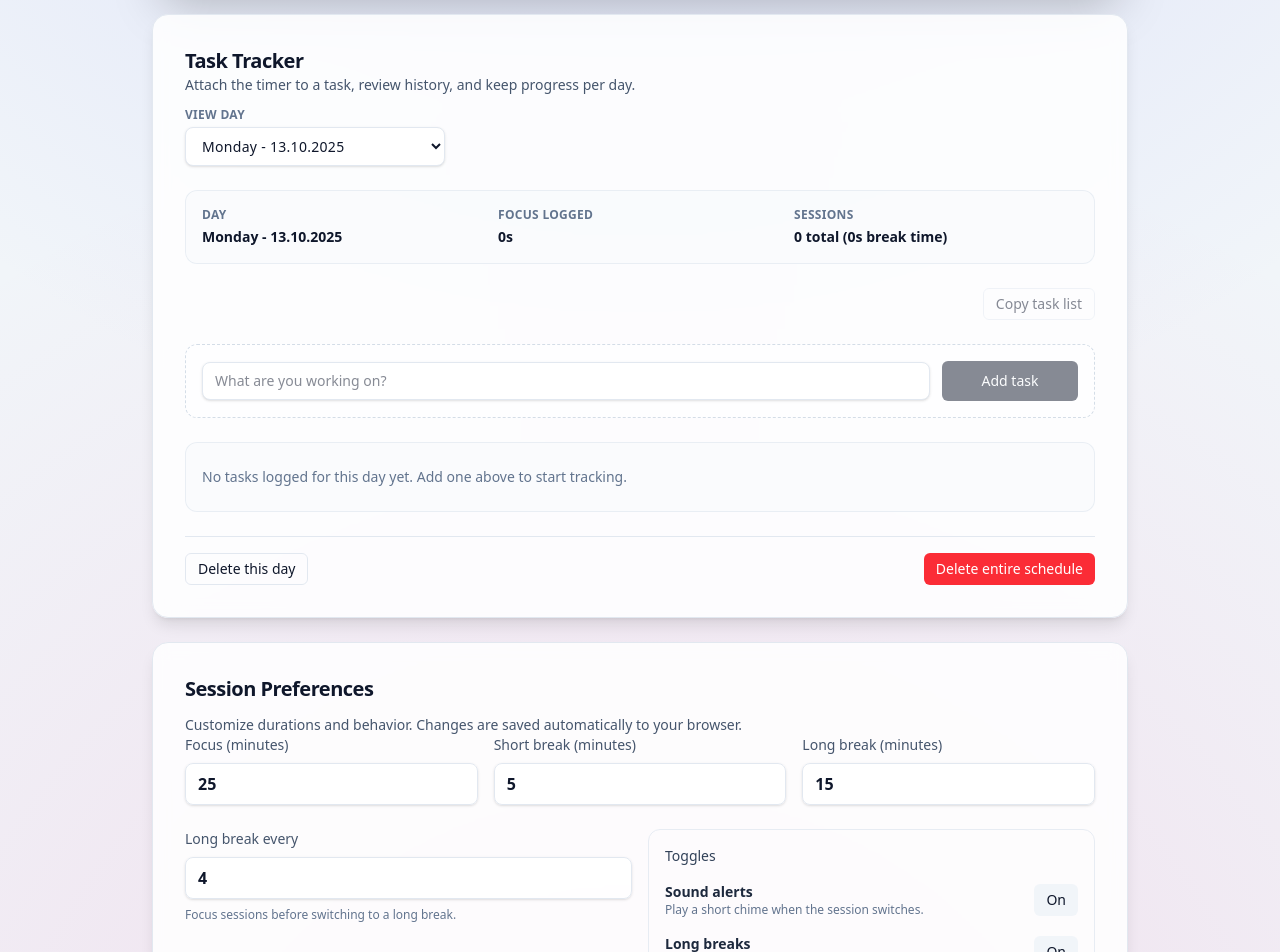
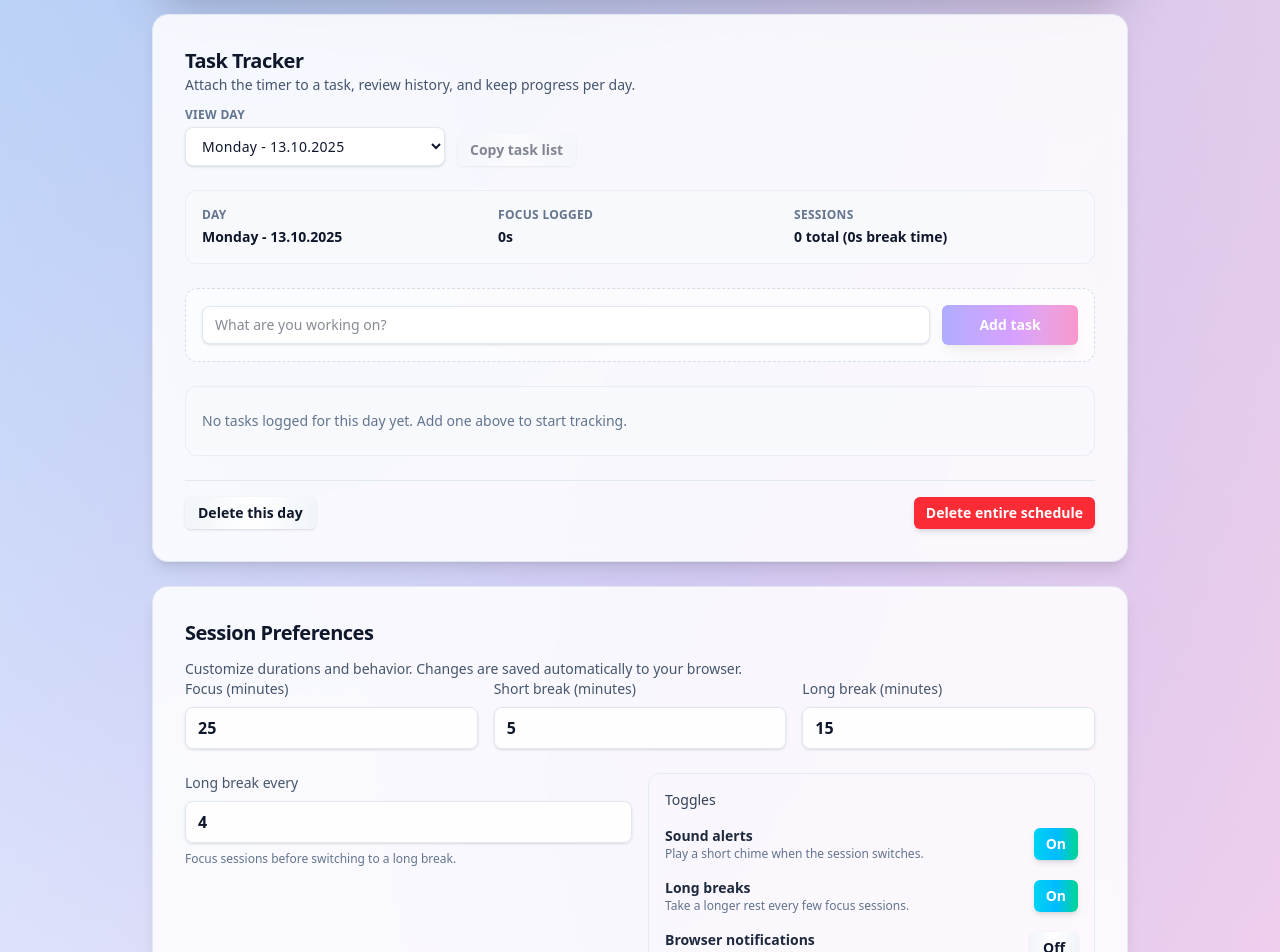
Before and after one commit to StanislavKosharinski/fliflofla, a Next.js app: page / in a window 1280 px wide. Shown: the part 600-1552 px from the top of the page. Built offline with nearby package versions, Linux system fonts and the light colour scheme.

Commit message:
Make it look not boring

```diff
--- a/src/app/page.tsx
+++ b/src/app/page.tsx
@@ -3,8 +3,8 @@ import { PomodoroTimer } from "@/components/pomodoro/pomodoro-timer";
 export default function Home() {
   return (
     <main className="relative min-h-screen w-full overflow-hidden pb-16">
-      <div className="pointer-events-none absolute inset-0 -z-10 bg-slate-100 transition-colors dark:bg-slate-950" />
-      <div className="pointer-events-none absolute inset-0 -z-10 bg-[radial-gradient(circle_at_top,_rgba(129,140,248,0.25),_transparent_55%),radial-gradient(circle_at_bottom,_rgba(236,72,153,0.15),_transparent_60%)]" />
+      <div className="pointer-events-none absolute inset-0 -z-10 bg-gradient-to-br from-indigo-100 via-white to-pink-100 transition-colors dark:from-slate-900 dark:via-slate-950 dark:to-purple-950" />
+      <div className="pointer-events-none absolute inset-0 -z-10 bg-[radial-gradient(120%_120%_at_20%_0%,rgba(56,189,248,0.35),transparent),radial-gradient(120%_120%_at_80%_20%,rgba(244,114,182,0.3),transparent),radial-gradient(100%_120%_at_50%_80%,rgba(167,139,250,0.3),transparent)]" />
       <PomodoroTimer />
     </main>
   );
--- a/src/components/pomodoro/pomodoro-timer.tsx
+++ b/src/components/pomodoro/pomodoro-timer.tsx
@@ -24,6 +24,7 @@ import { useScheduler } from "@/hooks/use-scheduler";
 
 import type { DaySchedule, TaskEntry } from "@/hooks/use-scheduler";
 import type { TimerMode, TimerSettings } from "@/hooks/use-timer";
+import { cn } from "@/lib/utils";
 
 const MODE_LABELS: Record<TimerMode, string> = {
   focus: "Focus",
@@ -174,7 +175,9 @@ function buildDaySummaryText(day: DaySchedule | undefined): string {
     return "No day selected.";
   }
 
-  const orderedTasks = day.tasks.slice().sort((a, b) => b.updatedAt - a.updatedAt);
+  const orderedTasks = day.tasks
+    .slice()
+    .sort((a, b) => b.updatedAt - a.updatedAt);
 
   if (orderedTasks.length === 0) {
     return `No tasks recorded.`;
@@ -233,7 +236,9 @@ export function PomodoroTimer() {
   const [deleteDayKey, setDeleteDayKey] = useState<string | null>(null);
   const [showDeleteDayDialog, setShowDeleteDayDialog] = useState(false);
   const [showClearScheduleDialog, setShowClearScheduleDialog] = useState(false);
-  const [copyStatus, setCopyStatus] = useState<"success" | "error" | null>(null);
+  const [copyStatus, setCopyStatus] = useState<"success" | "error" | null>(
+    null
+  );
   const copyFeedbackTimeout = useRef<number | null>(null);
 
   useEffect(() => {
@@ -500,8 +505,7 @@ export function PomodoroTimer() {
     setShowClearScheduleDialog(false);
   };
 
-  const showCopyFeedback = useCallback(
-    (status: "success" | "error") => {
+  const showCopyFeedback = useCallback((status: "success" | "error") => {
     if (copyFeedbackTimeout.current) {
       window.clearTimeout(copyFeedbackTimeout.current);
     }
@@ -510,9 +514,7 @@ export function PomodoroTimer() {
       setCopyStatus(null);
       copyFeedbackTimeout.current = null;
     }, 2500);
-    },
-    []
-  );
+  }, []);
 
   const handleCopyDaySummary = useCallback(() => {
     if (!clipboardSupported) {
@@ -576,11 +578,25 @@ export function PomodoroTimer() {
               </p>
             </div>
 
-            <div className="rounded-2xl border border-slate-200/70 bg-slate-50/70 p-4 dark:border-slate-700/70 dark:bg-slate-900/50">
+            <div
+              className={cn(
+                "rounded-2xl border p-4 transition-shadow",
+                todaysActiveTask
+                  ? "border-indigo-300 bg-gradient-to-r from-indigo-500/15 via-purple-500/10 to-pink-500/15 shadow-xl dark:border-indigo-500/40 dark:from-indigo-500/20 dark:via-purple-500/20 dark:to-pink-500/20"
+                  : "border-slate-200/70 bg-slate-50/70 dark:border-slate-700/70 dark:bg-slate-900/50"
+              )}
+            >
+              <div className="flex flex-wrap items-center gap-2">
                 <p className="text-xs font-medium uppercase tracking-wide text-slate-500 dark:text-slate-400">
                   Today&apos;s active task
                 </p>
-              <p className="mt-1 text-base font-semibold text-slate-900 dark:text-slate-100">
+                {todaysActiveTask && (
+                  <span className="inline-flex items-center rounded-full bg-indigo-500/90 px-2.5 py-1 text-[10px] font-semibold uppercase tracking-wide text-white shadow-sm">
+                    In focus
+                  </span>
+                )}
+              </div>
+              <p className="wrap-anywhere mt-1 text-base font-semibold text-slate-900 dark:text-slate-100">
                 {todaysActiveTask
                   ? todaysActiveTask.title
                   : "No active task selected yet"}
@@ -669,6 +685,32 @@ export function PomodoroTimer() {
                   Jump to today
                 </Button>
               )}
+
+              <div className="flex flex-wrap items-center justify-end self-end gap-3 text-xs text-slate-500 dark:text-slate-400">
+                {copyStatus === "success" && (
+                  <span className="rounded-full bg-emerald-100 px-3 py-1 font-semibold text-emerald-700 dark:bg-emerald-400/20 dark:text-emerald-200">
+                    Copied to clipboard
+                  </span>
+                )}
+                {copyStatus === "error" && (
+                  <span className="rounded-full bg-amber-100 px-3 py-1 font-semibold text-amber-700 dark:bg-amber-400/20 dark:text-amber-200">
+                    Unable to copy
+                  </span>
+                )}
+                <Button
+                  variant="outline"
+                  size="sm"
+                  onClick={handleCopyDaySummary}
+                  aria-label={`Copy task list for ${dayLabel}`}
+                  disabled={
+                    !clipboardSupported ||
+                    !selectedDay ||
+                    selectedDay.tasks.length === 0
+                  }
+                >
+                  Copy task list
+                </Button>
+              </div>
             </div>
           </CardHeader>
           <CardContent className="space-y-6">
@@ -711,30 +753,6 @@ export function PomodoroTimer() {
                   </div>
                 </div>
 
-                <div className="flex flex-wrap items-center justify-end gap-3 text-xs text-slate-500 dark:text-slate-400">
-                  {copyStatus === "success" && (
-                    <span className="rounded-full bg-emerald-100 px-3 py-1 font-semibold text-emerald-700 dark:bg-emerald-400/20 dark:text-emerald-200">
-                      Copied to clipboard
-                    </span>
-                  )}
-                  {copyStatus === "error" && (
-                    <span className="rounded-full bg-amber-100 px-3 py-1 font-semibold text-amber-700 dark:bg-amber-400/20 dark:text-amber-200">
-                      Unable to copy
-                    </span>
-                  )}
-                  <Button
-                    variant="outline"
-                    size="sm"
-                    onClick={handleCopyDaySummary}
-                    aria-label={`Copy task list for ${dayLabel}`}
-                    disabled={
-                      !clipboardSupported || !selectedDay || selectedDay.tasks.length === 0
-                    }
-                  >
-                    Copy task list
-                  </Button>
-                </div>
-
                 <form
                   onSubmit={handleTaskSubmit}
                   className="grid grid-cols-6 gap-3 rounded-xl border border-dashed border-slate-300/80 bg-white/50 p-4 dark:border-slate-700/70 dark:bg-slate-900/40 sm:flex-row sm:items-center"
@@ -753,7 +771,6 @@ export function PomodoroTimer() {
                     type="submit"
                     disabled={!taskTitle.trim()}
                     aria-label="Add task"
-		  className="col-span-1"
                   >
                     Add task
                   </Button>
@@ -771,9 +788,14 @@ export function PomodoroTimer() {
                       return (
                         <div
                           key={task.id}
-                          className="rounded-2xl border border-slate-200 bg-white/90 p-5 shadow-sm transition hover:border-indigo-200 dark:border-slate-700 dark:bg-slate-900/70 dark:hover:border-indigo-500/50"
+                          className={cn(
+                            "rounded-2xl border p-5 shadow-sm transition hover:-translate-y-0.5 hover:shadow-lg",
+                            isActive
+                              ? "border-indigo-400 bg-gradient-to-r from-indigo-500/15 via-purple-500/15 to-pink-500/15 dark:border-indigo-500/50 dark:from-indigo-500/20 dark:via-purple-500/20 dark:to-pink-500/20"
+                              : "border-slate-200 bg-white/90 hover:border-indigo-200 dark:border-slate-700 dark:bg-slate-900/70 dark:hover:border-indigo-500/40"
+                          )}
                         >
-                          <div className="grid grid-cols-12 gap-3 sm:flex-row sm:items-start sm:justify-between">
+                          <div className="grid grid-cols-12 gap-3">
                             {editingTaskId === task.id ? (
                               <form
                                 onSubmit={handleEditingSubmit}
@@ -808,8 +830,8 @@ export function PomodoroTimer() {
                                 </div>
                               </form>
                             ) : (
-                              <div className="col-span-8">
-                                <h3 className="text-base font-semibold text-slate-900 dark:text-slate-100">
+                              <div className="col-span-8 space-y-2">
+                                <h3 className="wrap-anywhere text-base font-semibold text-slate-900 dark:text-slate-100">
                                   {task.title}
                                 </h3>
                                 <p className="text-xs text-slate-500 dark:text-slate-400">
@@ -817,9 +839,19 @@ export function PomodoroTimer() {
                                   {TIME_OF_DAY_FORMAT.format(task.createdAt)} •{" "}
                                   {task.sessions.length} sessions
                                 </p>
+                                <div className="flex flex-wrap gap-2 text-[11px] font-semibold uppercase tracking-wide text-slate-500 dark:text-slate-300">
+                                  <span className="inline-flex items-center rounded-full bg-white/70 px-2 py-1 text-slate-600 shadow-sm dark:bg-slate-800/70 dark:text-slate-100">
+                                    Focus{" "}
+                                    {formatDuration(task.totalFocusSeconds)}
+                                  </span>
+                                  <span className="inline-flex items-center rounded-full bg-white/70 px-2 py-1 text-slate-600 shadow-sm dark:bg-slate-800/70 dark:text-slate-100">
+                                    Break{" "}
+                                    {formatDuration(task.totalBreakSeconds)}
+                                  </span>
+                                </div>
                               </div>
                             )}
-                            <div className="flex justify-end col-span-4 gap-2 items-center gap-2">
+                            <div className="flex col-span-4 gap-2 items-start justify-end">
                               <Button
                                 variant={isActive ? "secondary" : "outline"}
                                 size="sm"
--- a/src/components/ui/button.tsx
+++ b/src/components/ui/button.tsx
@@ -122,17 +122,17 @@ const Button = forwardRef<HTMLButtonElement, ButtonProps>(
         : "bg-slate-900/10 dark:bg-white/10";
 
 const baseClasses =
-      "relative inline-flex items-center justify-center rounded-md text-sm font-medium transition-transform duration-75 focus-visible:outline-none focus-visible:ring-2 focus-visible:ring-indigo-400 dark:focus-visible:ring-indigo-300 disabled:cursor-not-allowed disabled:opacity-50 overflow-hidden active:scale-[0.97]";
+  "relative inline-flex items-center justify-center rounded-md text-sm font-semibold transition-all duration-150 focus-visible:outline-none focus-visible:ring-2 focus-visible:ring-offset-2 focus-visible:ring-indigo-400 dark:focus-visible:ring-indigo-300 disabled:cursor-not-allowed disabled:opacity-50 overflow-hidden active:scale-[0.98] hover:-translate-y-0.5 shadow-sm";
 
 const variantClasses: Record<ButtonVariant, string> = {
   default:
-        "bg-slate-900 text-slate-50 hover:bg-slate-900/90 dark:bg-slate-50 dark:text-slate-900 dark:hover:bg-slate-50/90",
+    "bg-gradient-to-r from-indigo-500 via-purple-500 to-pink-500 text-white shadow-lg hover:shadow-xl hover:from-indigo-500/90 hover:via-purple-500/90 hover:to-pink-500/90 dark:from-indigo-400 dark:via-purple-400 dark:to-pink-400",
   destructive:
-        "bg-red-500 text-white hover:bg-red-600 dark:bg-red-600 dark:text-white dark:hover:bg-red-700",
+    "bg-red-500 text-white shadow-md hover:bg-red-600 dark:bg-red-600 dark:text-white dark:hover:bg-red-700",
   outline:
-        "border border-slate-200 bg-transparent hover:bg-slate-100 text-slate-900 dark:border-slate-700 dark:hover:bg-slate-800 dark:text-slate-50",
+    "border border-transparent bg-gradient-to-r from-slate-100 via-white to-slate-100 text-slate-900 hover:border-indigo-200 hover:shadow-lg dark:from-slate-800 dark:via-slate-900 dark:to-slate-800 dark:text-slate-50 dark:hover:border-purple-400",
   secondary:
-        "bg-slate-100 text-slate-900 hover:bg-slate-200 dark:bg-slate-800 dark:text-slate-50 dark:hover:bg-slate-700",
+    "bg-gradient-to-r from-cyan-400 via-sky-400 to-emerald-400 text-white shadow-md hover:shadow-xl hover:from-cyan-400/90 hover:via-sky-400/90 hover:to-emerald-400/90 dark:from-cyan-500 dark:via-sky-500 dark:to-emerald-500",
   ghost:
     "hover:bg-slate-100 text-slate-900 dark:hover:bg-slate-800 dark:text-slate-50",
   link: "text-slate-900 underline-offset-4 hover:underline dark:text-slate-50",
```
Lines whose indentation alone changed are shown as unchanged.
